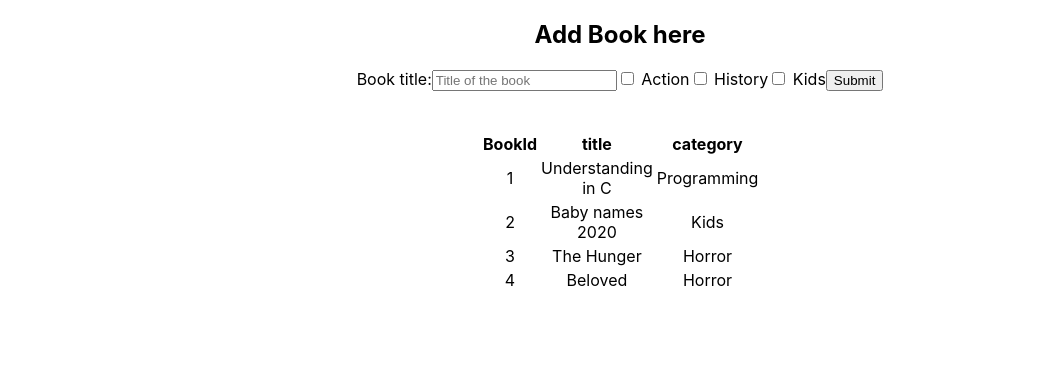
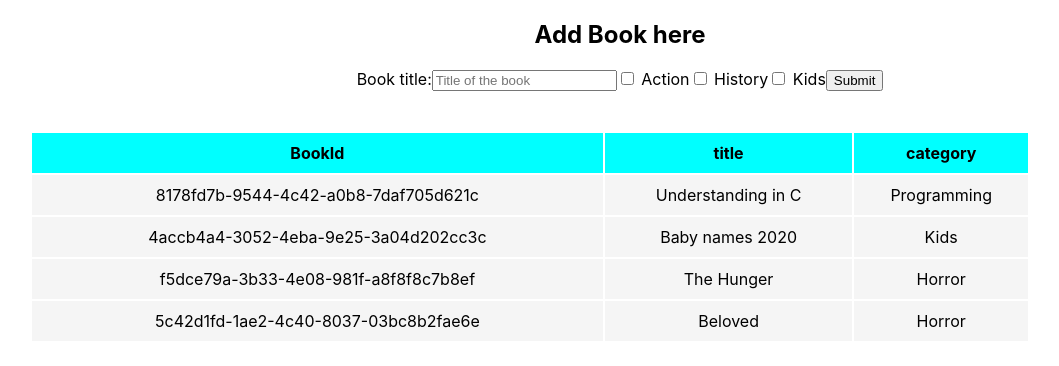
Before and after one commit to Dipeshtwis/redux-bookstore, a React (Create React App) app: page / in a window 1280 px wide. Shown: the top 366 px of the page, without its empty margins (20-1079 px from the left). Built offline with nearby package versions, Linux system fonts and the light colour scheme.

Commit message:
Add uuid random generator id and styled to the table

```diff
--- a/package.json
+++ b/package.json
@@ -13,6 +13,7 @@
     "react-redux": "^7.2.2",
     "react-scripts": "4.0.1",
     "redux": "^4.0.5",
+    "uuid": "^8.3.2",
     "web-vitals": "^0.2.4"
   },
   "scripts": {
--- a/src/components/Book.js
+++ b/src/components/Book.js
@@ -3,10 +3,10 @@ import PropTypes from 'prop-types';
 const Book = ({ book }) => {
   const { bookId, title, category } = book;
   return (
-    <tr>
-      <td>{bookId}</td>
-      <td>{title}</td>
-      <td>{category}</td>
+    <tr className = "book-row">
+      <td className = "book-column">{bookId}</td>
+      <td className = "book-column">{title}</td>
+      <td className = "book-column">{category}</td>
     </tr>
   );
 };
--- a/src/containers/BooksList.js
+++ b/src/containers/BooksList.js
@@ -8,12 +8,12 @@ const BooksList = ({ books }) => {
 
   return (
     <div className = "book-show-div">
-     <table>
+     <table className = "book-table">
        <thead>
-         <tr>
-          <th>BookId</th>
-          <th>title</th>
-          <th>category</th>
+         <tr className = "book-row">
+          <th className = "book-header">BookId</th>
+          <th className = "book-header">title</th>
+          <th className = "book-header">category</th>
          </tr>
        </thead>
        <tbody>
--- a/src/index.css
+++ b/src/index.css
@@ -31,5 +31,21 @@ code {
 }
 
 .book-show-div {
-  margin: 40px 500px;
+  margin: 40px 50px;
 }
+
+.book-table {
+  width: 1000px;
+}
+
+.book-header {
+  background-color: cyan;
+}
+
+.book-row {
+  height: 40px;
+}
+
+.book-column {
+  background-color: whitesmoke;
+}
--- a/src/reducers/books.js
+++ b/src/reducers/books.js
@@ -1,11 +1,12 @@
+import { v4 as uuidv4 } from 'uuid';
 import { CREATE_BOOK, REMOVE_BOOK } from '../actions/index';
 
 const initialState = {
   books: [
-    { bookId: 1, title: 'Understanding in C', category: 'Programming' },
-    { bookId: 2, title: 'Baby names 2020', category: 'Kids' },
-    { bookId: 3, title: 'The Hunger', category: 'Horror' },
-    { bookId: 4, title: 'Beloved', category: 'Horror' },
+    { bookId: uuidv4(), title: 'Understanding in C', category: 'Programming' },
+    { bookId: uuidv4(), title: 'Baby names 2020', category: 'Kids' },
+    { bookId: uuidv4(), title: 'The Hunger', category: 'Horror' },
+    { bookId: uuidv4(), title: 'Beloved', category: 'Horror' },
   ],
 };
 
```
Also changed, not shown: 2 other files (tests, documents, lock files or other folders).
